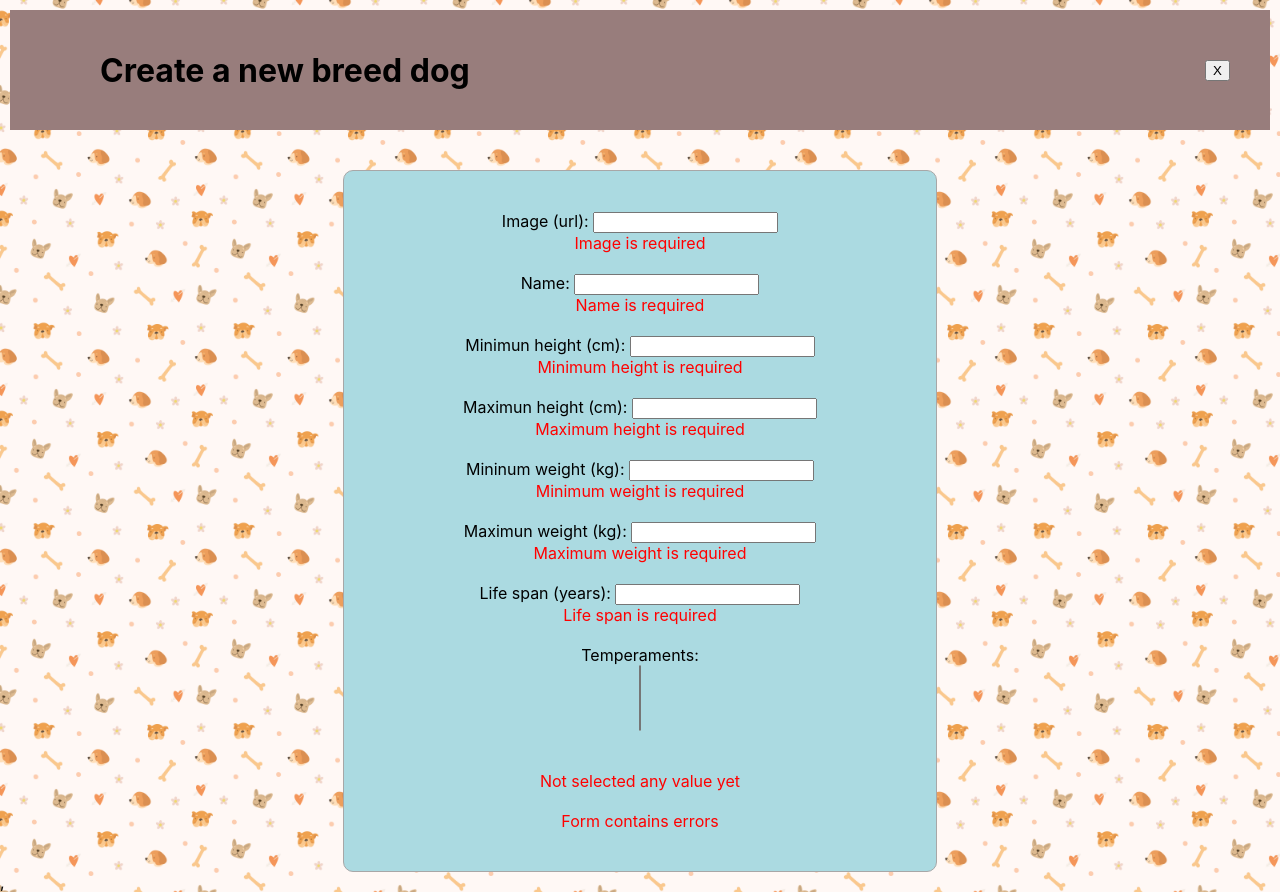
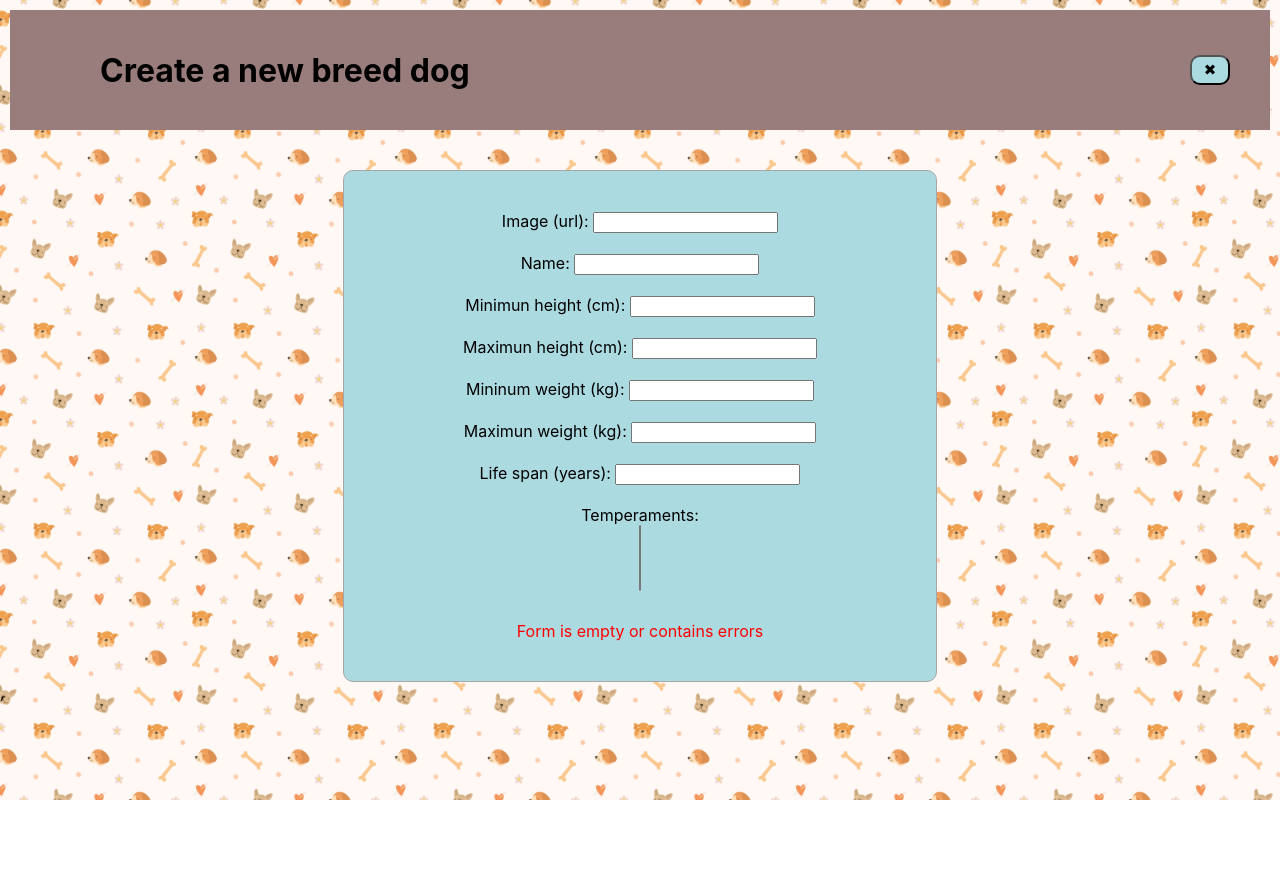
Before and after one commit to cyor10/PI-Dogs, a React (Create React App) app in the folder client/: page /create in a window 1280 px wide. After the commit the page ends 800 px from the top, so only its background shows below. Built offline with nearby package versions, Linux system fonts and the light colour scheme.

Commit message:
fix(src): solve minor bugs

```diff
--- a/client/src/components/CardDetail/CardDetail.jsx
+++ b/client/src/components/CardDetail/CardDetail.jsx
@@ -45,7 +45,7 @@ export default function CardDetail() {
             <div className={styles.titleDetail}>
                 <h1 className={styles.title}>Breed detail</h1>
                 <Link to={`/home`}>
-                    <button className={styles.back}>X</button>
+                    <button className={styles.back}>✖</button>
                 </Link>
             </div>
             <div className={styles.detailContent}>
@@ -56,8 +56,8 @@ export default function CardDetail() {
                 <div className={styles.box}>
                     <h1 className={styles.titleDog}>{dog.name}</h1>
                     <h3>ID: {dog.id}</h3>
-                    <h3>Height: {dog.height}</h3>
-                    <h3>Weight: {dog.weight}</h3>
+                    <h3>Height: {dog.height} cm</h3>
+                    <h3>Weight: {dog.weight} kg</h3>
                     <h3>Temperaments: {dog.temperament}</h3>
                     <h3>Life span: {dog.life_span}</h3>
                 </div>
--- a/client/src/components/CardDetail/CardDetail.module.css
+++ b/client/src/components/CardDetail/CardDetail.module.css
@@ -21,6 +21,12 @@
 .back {
     margin-right: 30px;
     align-self: flex-end;
+    background-color: rgba(171, 218, 225);
+    cursor: pointer;
+    width: 40px;
+    height: 30px;
+    border-radius: 10px;
+    font-size: 15px;
 }
 
 .detailContent {
@@ -58,4 +64,6 @@
     text-align: left;
     margin-left: 5vw;
     margin-right: 15vw;
+    background-color: rgba(171, 218, 225);
+    border-radius: 10px;
 }
--- a/client/src/components/Form/Form.jsx
+++ b/client/src/components/Form/Form.jsx
@@ -7,14 +7,13 @@ import validate from "./validator";
 import { createNewDog } from '../../redux/actions'
 
 export default function Form() {
-
-    // Estado para almacenar los temperamentos obtenidos desde el estado global (Redux).
+    // Constante para almacenar los temperamentos obtenidos desde el estado global (Redux).
     const temperaments = useSelector((state) => state.allTemperaments);
 
     // Función para despachar acciones al estado global.
     const dispatch = useDispatch();
 
-    // Estado para almacenar los datos del formulario.
+    // Estado local para almacenar los datos del formulario.
     const [formData, setFormData] = useState({
         image: '',
         name: '',
@@ -27,14 +26,19 @@ export default function Form() {
     });
     console.log(formData)
 
-    // Estado para almacenar los errores de validación del formulario.
+    // Estado local para almacenar los errores de validación del formulario.
     const [errors, setErrors] = useState({});
     console.log(errors)
 
+    // Estado local para decidir si hay interacción con el formulario.
+    const [formTouched, setFormTouched] = useState(false);
+
     // Efecto para actualizar los errores de validación cuando cambian los datos del formulario.
     useEffect(() => {
-        setErrors(validate(formData));
-    }, [formData]);
+        if (formTouched) {
+            setErrors(validate(formData));
+        }
+    }, [formData, formTouched]);
 
     // Manejador para los cambios en los campos del formulario.
     const handleChange = (event) => {
@@ -42,6 +46,7 @@ export default function Form() {
         const validationErrors = validate({ ...formData, [name]: value });
         setErrors(validationErrors);
         setFormData((prevFormData) => ({ ...prevFormData, [name]: value }));
+        setFormTouched(true);
     };
 
     // Manejador para agregar o quitar temperamentos seleccionados en el dropdown.
@@ -55,7 +60,6 @@ export default function Form() {
     // Manejador para identificar temperamentos selecionados
     const handleDropdownToggle = () => {
         const dropdown = document.getElementById('temperamentsDropdown');
-        dropdown.classList.toggle(styles.open);
     };
 
     // Manejador para remover temperamentos de la lista del seleccionado
@@ -97,17 +101,20 @@ export default function Form() {
             }
             console.log(payload)
             dispatch(createNewDog(payload))
+            setFormTouched(false)
         } else {
             return alert(errors)
         }
     };
+
+    const isSubmitDisabled = Object.keys(errors).length > 0 || !formTouched;
 
     return (
         <div>
             <div className={styles.bar}>
                 <h1 className={styles.title}>Create a new breed dog</h1>
                 <Link to={`/home`}>
-                    <button className={styles.back}>X</button>
+                    <button className={styles.back}>✖</button>
                 </Link>
             </div>
             <div className={styles.new}>
@@ -134,7 +141,7 @@ export default function Form() {
                     <br />
                     <label>Mininum weight (kg): <input
                         type="number" key="weightMin" name="weightMin" onChange={handleChange}
-                        value={formData.weightMin}  /></label>
+                        value={formData.weightMin} /></label>
                     <span>{errors?.weightMin && errors.weightMin}</span>
                     <br />
                     <label>Maximun weight (kg): <input
@@ -164,20 +171,20 @@ export default function Form() {
                                         <div key={selectedId} className={styles['selected-temperament']}>
                                             {selectedTemperament.name}{' '}
                                             <button type="button" onClick={() => handleTemperamentRemove(selectedId)}>
-                                                X
+                                                ✖
                                             </button>
                                         </div>
                                     );
                                 })}
                             </div>
                         </div>
+                        <span>{errors?.temperaments && errors.temperaments}</span>
                     </label>
-                    <span>{errors?.temperaments && errors.temperaments}</span>
                     <br />
-                    {Object.keys(errors).length === 0 ? (
+                    {!isSubmitDisabled ? (
                         <button type='submit'>Send</button>
                     ) : (
-                        <span>Form contains errors</span>
+                        <span>Form is empty or contains errors</span>
                     )}
                 </form>
             </div>
--- a/client/src/components/Form/Form.module.css
+++ b/client/src/components/Form/Form.module.css
@@ -16,6 +16,12 @@
 .back {
     margin-right: 30px;
     align-self: flex-end;
+    background-color: rgba(171, 218, 225);
+    cursor: pointer;
+    width: 40px;
+    height: 30px;
+    border-radius: 10px;
+    font-size: 15px;
 }
 
 .new {
@@ -67,10 +73,10 @@
 .selected-values {
     display: flex;
     flex-wrap: wrap;
+    justify-content: center;
     align-items: center;
     border-radius: 4px;
     padding: 5px;
-    min-height: 30px;
 }
 
 .selected-temperament {
@@ -82,10 +88,11 @@
     align-items: center;
     height: 25px;
     width: auto;
+    margin-right: 5px;
 }
 
 .selected-temperament button {
-    margin-left: 5px;
+    margin-right: -5px;
     cursor: pointer;
     border: none;
     background-color: transparent;
@@ -105,7 +112,3 @@
     background-color: #fff;
     display: none;
 }
-
-#temperamentsDropdown.open {
-    display: block;
-}
--- a/client/src/components/Landing/Landing.jsx
+++ b/client/src/components/Landing/Landing.jsx
@@ -8,10 +8,10 @@ export default function Landing() {
         <div className={style.landing}>
             <img src={dogImage} alt='Dog'></img>
             <div className={style.container}>
-                <h1>¡Esta es una web<br />hecha con amor!</h1>
-                <p>A continuación visualizaras un listado de perros,<br />procura no perder la calma con tanta ternura.</p>
+                <h1>¡This is a website<br />made with love!</h1>
+                <p>Next you will see a list of dogs,<br />Try not to lose your cool with such tenderness.</p>
                 <Link to={`/home`} className={style.link}>
-                    <button>Explorar</button>
+                    <button>Explore</button>
                 </Link>
             </div>
         </div>
--- a/client/src/components/Nav/Nav.jsx
+++ b/client/src/components/Nav/Nav.jsx
@@ -17,6 +17,9 @@ export default function Nav() {
 
     return (
         <div className={style.nav}>
+            <Link to={`/`} >
+                <button>🡰</button>
+            </Link>
             <Link to={`/create`}>
                 <button>Create</button>
             </Link>
@@ -24,9 +27,6 @@ export default function Nav() {
             <Temperament />
             <Origin />
             <SearchBar />
-            <Link to={`/`} >
-                <button>X</button>
-            </Link>
         </div>
     )
 }
--- a/client/src/components/Nav/Nav.module.css
+++ b/client/src/components/Nav/Nav.module.css
@@ -14,8 +14,8 @@
 .nav button {
     background-color: rgba(171, 218, 225);
     cursor: pointer;
-    width: 100px;
-    height: 40px;
+    width: 90px;
+    height: 30px;
     border-radius: 10px;
     font-size: 15px;
 }
```
Also changed, not shown: 1 other file (tests, documents, lock files or other folders).
